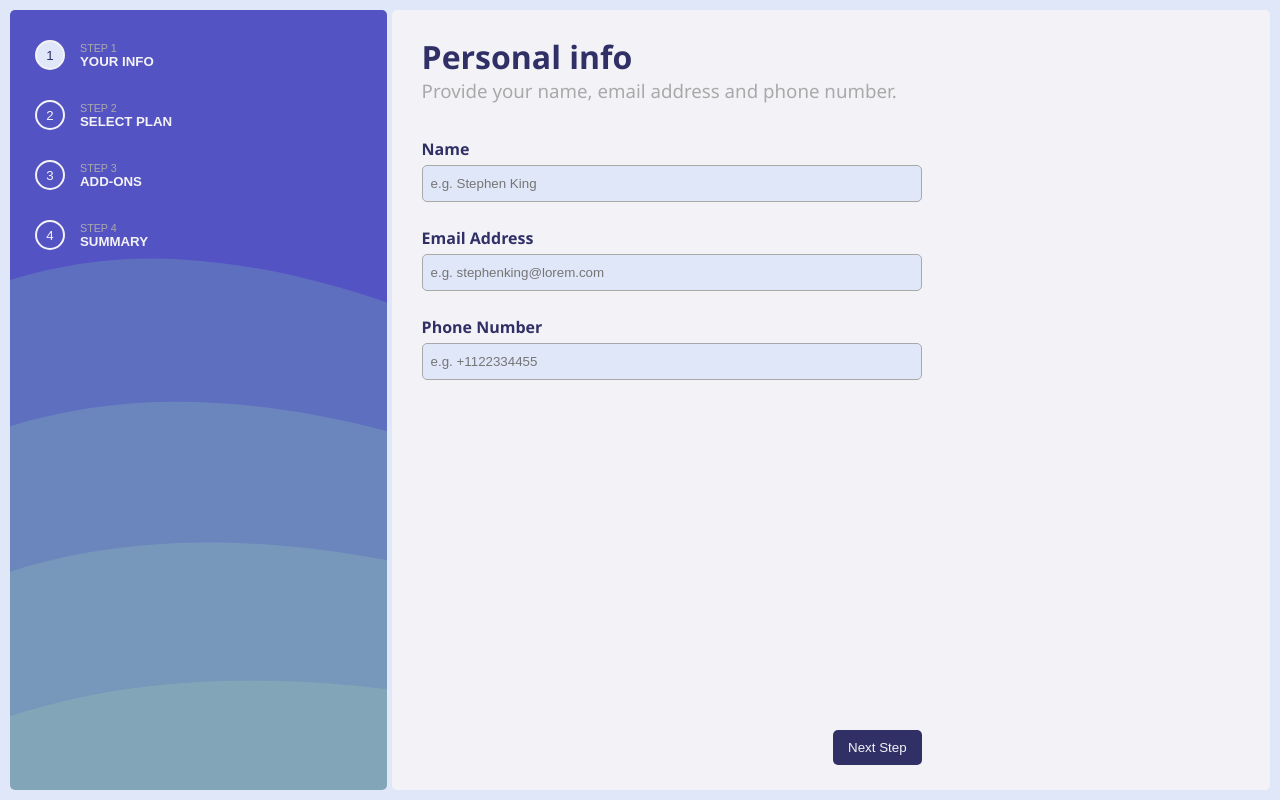
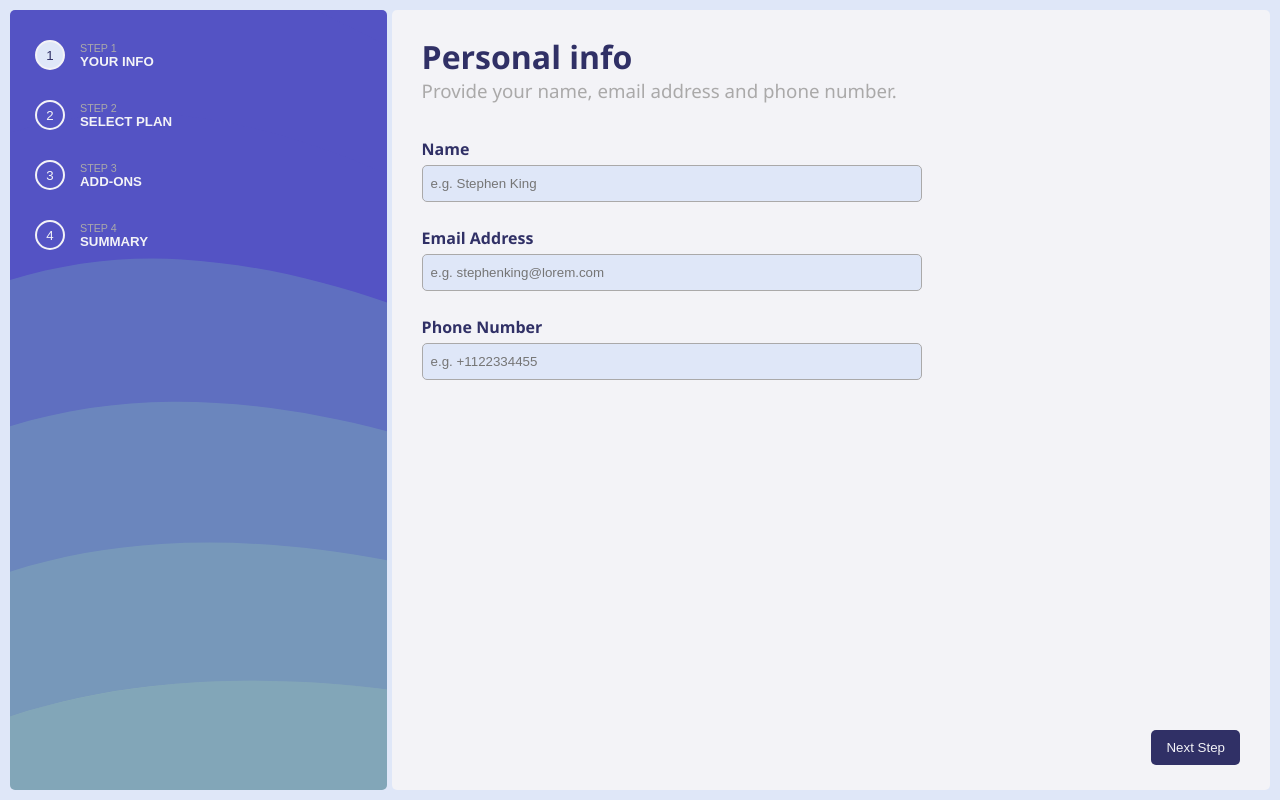
Before and after one commit to tomasleggire/Multi-Step-form-ts-react, a React (Create React App) app: page / in a window 1280 px wide. Built offline with nearby package versions, Linux system fonts and the light colour scheme.

Commit message:
Inputs funcionando

```diff
--- a/src/App.css
+++ b/src/App.css
@@ -22,7 +22,15 @@
   margin-bottom: 35px;
 }
 
-
+.form-btn {
+  border: none;
+  border-radius: 5px;
+  background-color: var(--principal-text);
+  color: var(--principal-bg-white);
+  padding: 10px 15px;
+  cursor: pointer;
+  margin: 0 0 0 auto;
+}
 
 @media only screen and (max-width: 660px) {
   .App {
--- a/src/App.tsx
+++ b/src/App.tsx
@@ -6,12 +6,22 @@ import FormLayout from './containers/FormLayout';
 import InputText from './components/InputText';
 
 function App() {
-  const { steps } = useSteps();
+  const {
+    steps,
+    name,
+    setName,
+    email,
+    setEmail,
+    phoneNumber,
+    setPhoneNumber,
+    handleClickStep1,
+  } = useSteps();
 
   return (
     <div className="App">
       <StepsMain steps={steps} />
       <FormLayout>
+        <div>
           <h1>Personal info</h1>
           <h3>Provide your name, email address and phone number.</h3>
           <InputText
@@ -20,6 +30,8 @@ function App() {
             placeholder="e.g. Stephen King"
             min={5}
             max={35}
+            value={name}
+            setValue={setName}
           />
           <InputText
             label="Email Address"
@@ -27,6 +39,8 @@ function App() {
             placeholder="e.g. stephenking@lorem.com"
             min={10}
             max={35}
+            value={email}
+            setValue={setEmail}
           />
           <InputText
             label="Phone Number"
@@ -34,7 +48,13 @@ function App() {
             placeholder="e.g. +1122334455"
             min={0}
             max={11}
+            value={phoneNumber}
+            setValue={setPhoneNumber}
           />
+        </div>
+        <button className="form-btn" type="button" onClick={handleClickStep1}>
+          Next Step
+        </button>
       </FormLayout>
     </div>
   );
--- a/src/components/InputText.tsx
+++ b/src/components/InputText.tsx
@@ -7,6 +7,8 @@ interface MyProps {
   placeholder: string;
   min: number;
   max: number;
+  value: string | number;
+  setValue: React.Dispatch<SetStateAction<number | string>>;
 }
 
 export default function InputText(props: MyProps): JSX.Element {
@@ -19,6 +21,8 @@ export default function InputText(props: MyProps): JSX.Element {
         placeholder={props.placeholder}
         minLength={props.min}
         maxLength={props.max}
+        value={props.value}
+        onChange={(e) => props.setValue(e.target.value)}
       />
     </div>
   );
--- a/src/containers/FormLayout.tsx
+++ b/src/containers/FormLayout.tsx
@@ -6,14 +6,5 @@ interface MyProps {
 }
 
 export default function FormLayout(props: MyProps): JSX.Element {
-  return (
-    <form className="main-div-form">
-      <div>{props.children}</div>
-      <div className="form-buttons">
-        <button className="form-btn" type="button">
-          Next Step
-        </button>
-      </div>
-    </form>
-  );
+  return <form className="main-div-form">{props.children}</form>;
 }
--- a/src/hooks/useSteps.tsx
+++ b/src/hooks/useSteps.tsx
@@ -3,7 +3,7 @@ import { useState } from 'react';
 export default function useSteps() {
   const [name, setName] = useState<string>('');
   const [email, setEmail] = useState<string>('');
-  const [phoneNumber, setPhoneNumber] = useState<number>(0);
+  const [phoneNumber, setPhoneNumber] = useState<number>();
 
   const fullOrder: {
     nameUser: string;
@@ -13,6 +13,10 @@ export default function useSteps() {
     nameUser: name,
     emailUser: email,
     phoneNumberUser: phoneNumber,
+  };
+
+  const handleClickStep1 = (): void => {
+    console.log(fullOrder);
   };
 
   type Step = {
@@ -51,5 +55,12 @@ export default function useSteps() {
 
   return {
     steps,
+    name,
+    setName,
+    email,
+    setEmail,
+    phoneNumber,
+    setPhoneNumber,
+    handleClickStep1,
   };
 }
--- a/src/styles/FormLayout.css
+++ b/src/styles/FormLayout.css
@@ -9,21 +9,6 @@
   justify-content: space-between;
 }
 
-.form-buttons {
-  max-width: 500px;
-  display: flex;
-}
-
-.form-btn {
-  border: none;
-  border-radius: 5px;
-  background-color: var(--principal-text);
-  color: var(--principal-bg-white);
-  padding: 10px 15px;
-  cursor: pointer;
-  margin: 0 0 0 auto;
-}
-
 @media only screen and (max-width: 660px) {
   .main-div-form {
     width: 90%;
```
Lines whose indentation alone changed are shown as unchanged.
